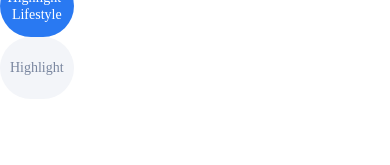
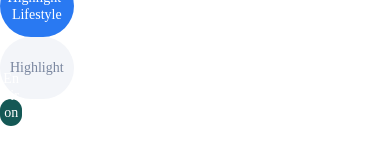
Before and after one commit to Krishnaveni-Mestree/RN-CLI-DonationApp, a React Native app: screen / in a window 390 px wide. Shown: the part 191-356 px from the top of the page. Built offline with nearby package versions, Linux system fonts and the light colour scheme.

Commit message:
Created Badge Component

```diff
--- /dev/null
+++ b/components/Badge/Badge.js
@@ -0,0 +1,40 @@
+import { useRef, useState } from "react";
+import { View,Text } from "react-native";
+import PropTypes from 'prop-types';
+import styles from "./style";
+import { horizontalScale } from "../../assets/styles/scaling";
+
+
+const Badge=(props)=>{
+    const [textWidth,setTextWidth]=useState(0)
+    const textRef=useRef(null);
+    const paddingHorizontal=10;
+    const tabWidth={
+        width:horizontalScale(paddingHorizontal*2+textWidth)
+    }
+    return(
+        <View
+            style={[styles.badge,tabWidth]}
+            onPress={()=>props.onPress()}
+        >
+            <Text
+                onTextLayout={(e)=>{
+                    setTextWidth(e.nativeEvent.lines[0].width)
+                }}
+                ref={textRef}
+                style={[styles.title]}
+
+            >{props.title}</Text>
+        </View>
+    );
+};
+
+Badge.default={
+    isInactive:false,
+}
+
+Badge.propTypes={
+    title:PropTypes.string.isRequired,
+};
+
+export default Badge;
--- /dev/null
+++ b/components/Badge/style.js
@@ -0,0 +1,21 @@
+import { StyleSheet } from "react-native";
+import { getFontFamily } from "../../assets/fonts/helper";
+import { horizontalScale, scaleFontSize, verticalScale } from "../../assets/styles/scaling";
+
+const styles=StyleSheet.create({
+    badge:{
+        backgroundColor:'#145855',
+        height:verticalScale(22),
+        justifyContent:'center',
+        borderRadius:horizontalScale(50)
+    },
+    title:{
+        fontFamily:getFontFamily('Inter','500'),
+        fontSize:scaleFontSize(14),
+        lineHeight:scaleFontSize(17),
+        color:'#ffffff',
+        textAlign:'center'
+    },
+});
+
+export default styles;
--- a/screens/Home/Home.js
+++ b/screens/Home/Home.js
@@ -6,6 +6,7 @@ import globalStyles from "../../assets/styles/globalStyles";
 import Header from "../../components/Header/Header";
 import Button from "../../components/Button/Button";
 import Tab from "../../components/TabButton/Tab";
+import Badge from "../../components/Badge/Badge";
 
 const Home=()=>{
     return(
@@ -17,6 +18,7 @@ const Home=()=>{
                 <Button title={'Donate'} isDisabled={true}/>
                 <Tab title={"Highlight-Lifestyle"} />
                 <Tab title={"Highlight"} isInactive={true}/>
+                <Badge title={"Environment"}/>
             </View>
         </SafeAreaView>
     );
```
